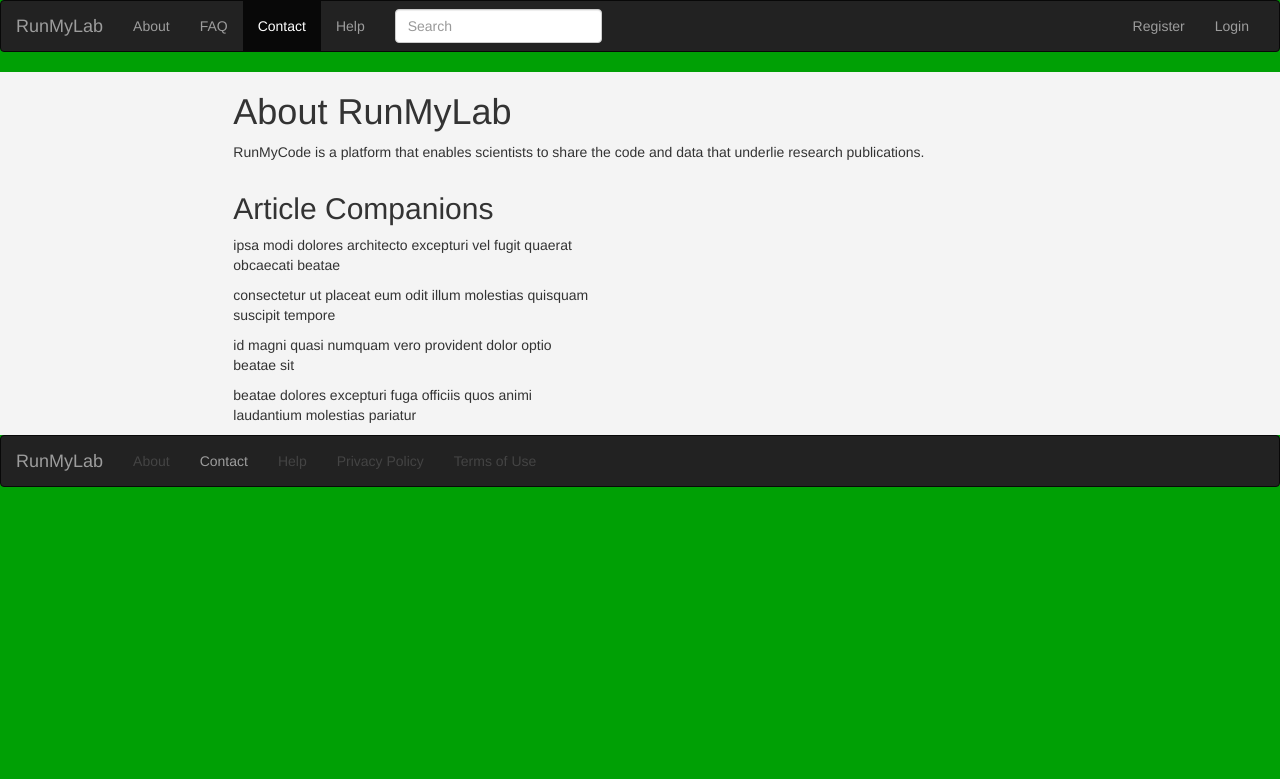
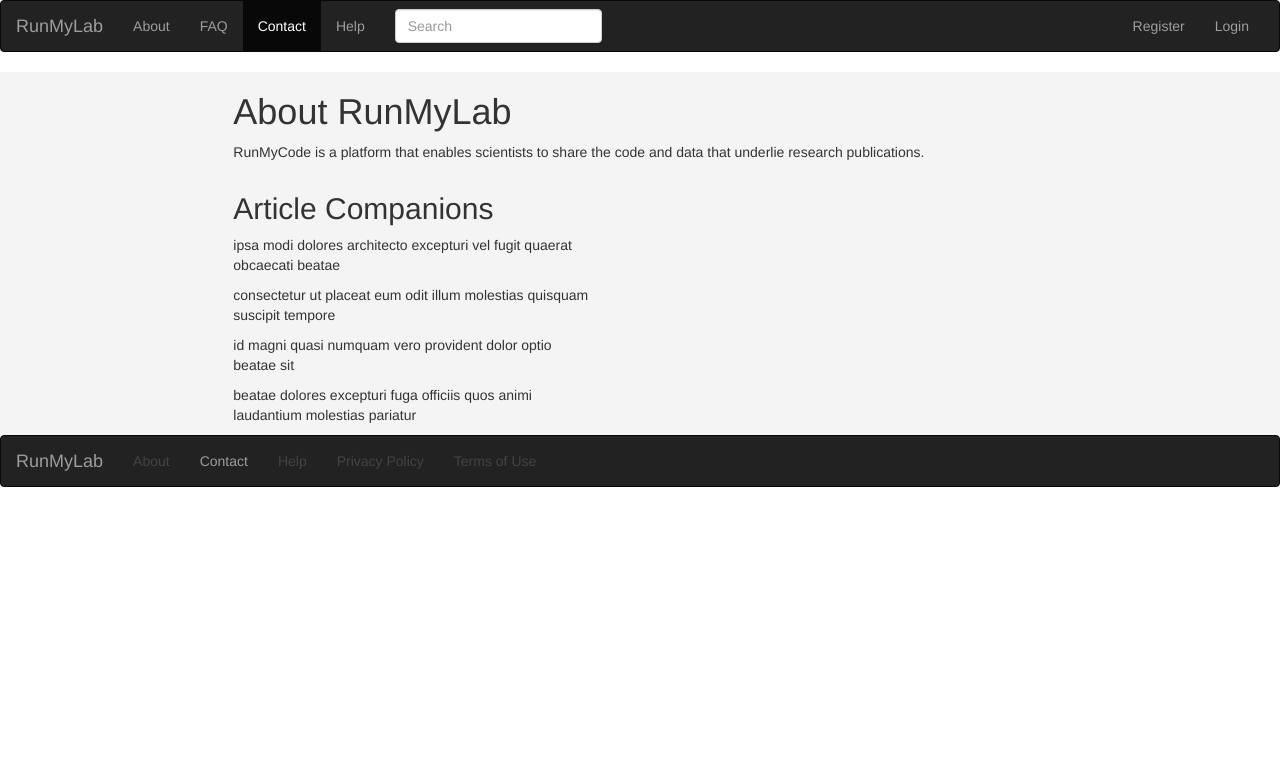
Before and after one commit to researchcompendia/researchcompendia, a Django app: page / in a window 1280 px wide; the page is wider, and only the part inside the window is pictured. Shown: the top 779 px of that part. Run offline with Django 3.2, Linux system fonts and the light colour scheme; data that the repository does not hold is empty; some libraries are stand-ins or nearby versions.

Commit message:
updating bootstrap and correcting fontawesome version typo

```diff
--- a/companionpages/templates/base.html
+++ b/companionpages/templates/base.html
@@ -8,8 +8,8 @@
   <meta charset="utf-8">
   <meta name="viewport" content="width=device-width, initial-scale=1.0">
   <!-- Le styles -->
-  <link href="//netdna.bootstrapcdn.com/bootstrap/3.0.0-wip/css/bootstrap.min.css" rel="stylesheet">
-  <link href="//netdna.bootstrapcdn.com/font-awesome/3.2.2/css/font-awesome.css" rel="stylesheet">
+  <link href="//netdna.bootstrapcdn.com/bootstrap/3.0.0/css/bootstrap.min.css" rel="stylesheet">
+  <link href="//netdna.bootstrapcdn.com/font-awesome/3.2.1/css/font-awesome.css" rel="stylesheet">
   <!-- HTML5 shim, for IE6-8 support of HTML5 elements -->
   <!--[if lt IE 9]>
     <script src="http://html5shim.googlecode.com/svn/trunk/html5.js"></script>
@@ -21,7 +21,7 @@
   {% endblock extra_css %}
 </head>
 
-<body class="rmc-green">
+<body class="rmc-green-back">
 
 {% include 'header.html' %}
 
@@ -76,7 +76,7 @@
 ================================================== -->
 <!-- Placed at the end of the document so the pages load faster -->
 <script src="http://code.jquery.com/jquery-latest.js"></script>
-<script src="//netdna.bootstrapcdn.com/bootstrap/3.0.0-wip/js/bootstrap.min.js"></script>
+<script src="//netdna.bootstrapcdn.com/bootstrap/3.0.0/js/bootstrap.min.js"></script>
 <script src="{% static 'js/project.js' %}"></script>
 {% block extra_js %}
   <!-- Use this to quickly test js changes in a template, then move to project.js -->
```
